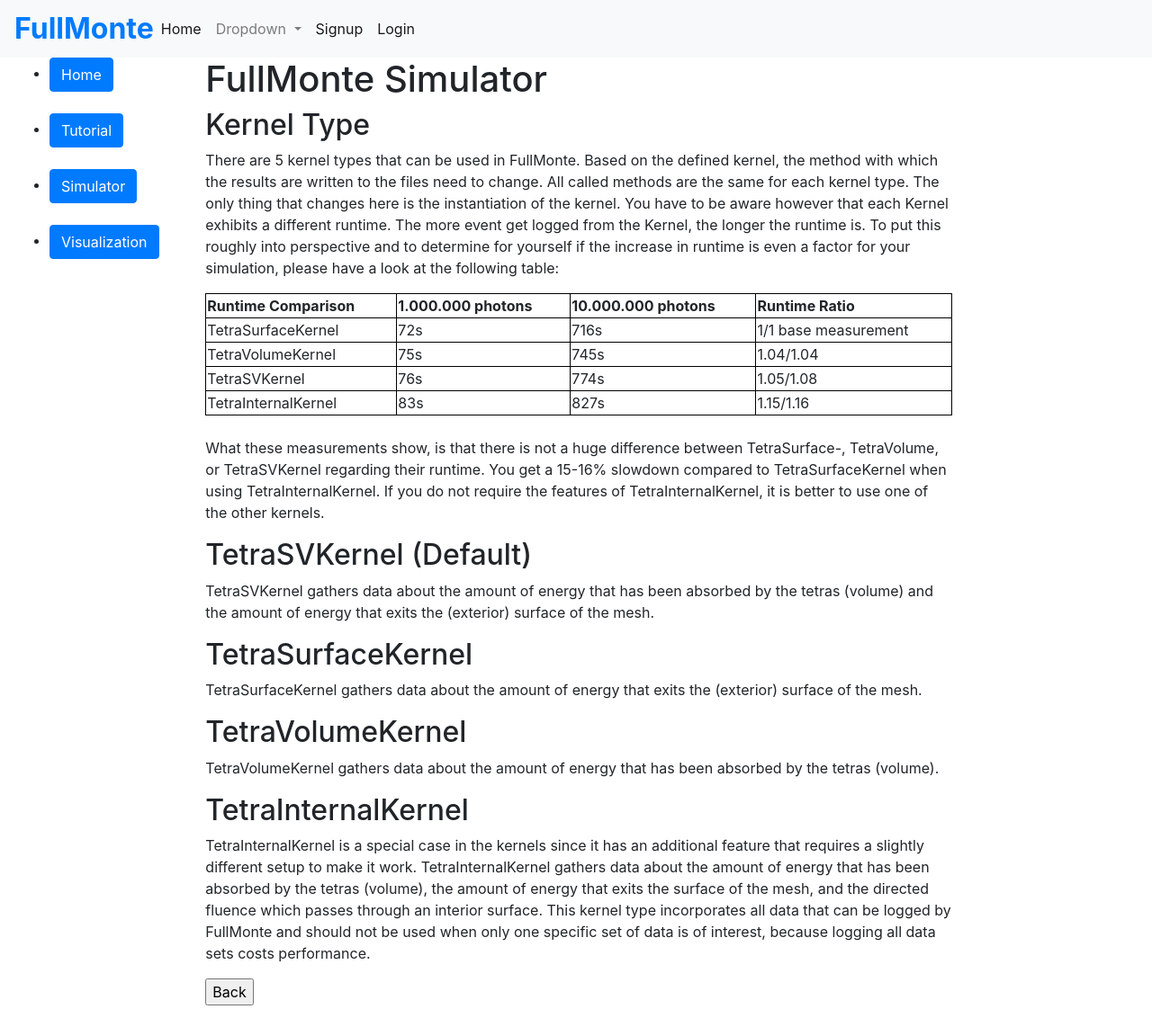
After one commit to nancytaen/FullMonteWeb, a Django app: page /application/kernel_info in a window 1280 px wide. The commit adds this page. Shown: the whole page at 90% size. Run offline with Django 3.2, Linux system fonts and the light colour scheme; some libraries are stand-ins or nearby versions.

Commit message:
Added info page for kernel type, along with additional validation for forms

```diff
--- a/application/forms.py
+++ b/application/forms.py
@@ -18,7 +18,7 @@ class tclInputForm(forms.ModelForm):
         }
 
 class materialSet(forms.Form):
-    custom = forms.ModelChoiceField(queryset=Material.objects.all(), required = False)
+    custom = forms.ModelChoiceField(label='Preset', queryset=Material.objects.all(), required = False)
     material = forms.CharField(label='Material',
                                widget=forms.TextInput(attrs={
                                                       'class': 'form-control',
@@ -27,8 +27,8 @@ class materialSet(forms.Form):
                                max_length=255)
     scatteringCoeff = forms.FloatField(label='Scattering Coefficient', min_value=0)
     absorptionCoeff = forms.FloatField(label='Absorption Coefficient', min_value=0)
-    refractiveIndex = forms.FloatField(label='Refractive Index', min_value=0)
-    anisotropy = forms.FloatField(label='Anisotropy', min_value=0)
+    refractiveIndex = forms.FloatField(label='Refractive Index', min_value=1)
+    anisotropy = forms.FloatField(label='Anisotropy', min_value=-1, max_value=1)
 
 class lightSource(forms.Form):
     sourceType = forms.ChoiceField(label='Type', choices=(('Point','Point'),
--- a/application/templates/base_generic.html
+++ b/application/templates/base_generic.html
@@ -10,6 +10,7 @@
 {% bootstrap_messages %}
 
 {% load static %}
+<link rel="stylesheet" href="{% static 'css/styles.css' %}">
 
 <html lang="en">
     <head>
--- /dev/null
+++ b/application/templates/kernel_info.html
@@ -0,0 +1,87 @@
+{% extends 'base_generic.html' %}
+
+{% block content %}
+
+<style>
+    p {
+        margin-right: 20%;
+    }
+
+    table, th, td {
+        border: 1px solid black;
+    }
+</style>
+
+<h1>FullMonte Simulator</h1>
+
+<h2>Kernel Type</h2>
+
+<p>
+There are 5 kernel types that can be used in FullMonte. Based on the defined kernel, the method with which the results are written to the files need to change. All called methods are the same for each kernel type. The only thing that changes here is the instantiation of the kernel. You have to be aware however that each Kernel exhibits a different runtime. The more event get logged from the Kernel, the longer the runtime is. To put this roughly into perspective and to determine for yourself if the increase in runtime is even a factor for your simulation, please have a look at the following table:
+</p>
+
+<table style="width:80%">
+    <tr>
+        <th>Runtime Comparison</th>
+        <th>1.000.000 photons</th>
+        <th>10.000.000 photons</th>
+        <th>Runtime Ratio</th>
+    </tr>
+    <tr>
+        <td>TetraSurfaceKernel</td>
+        <td>72s</td>
+        <td>716s</td>
+        <td>1/1 base measurement</td>
+    </tr>
+    <tr>
+        <td>TetraVolumeKernel</td>
+        <td>75s</td>
+        <td>745s</td>
+        <td>1.04/1.04</td>
+    </tr>
+    <tr>
+        <td>TetraSVKernel</td>
+        <td>76s</td>
+        <td>774s</td>
+        <td>1.05/1.08</td>
+    </tr>
+    <tr>
+        <td>TetraInternalKernel</td>
+        <td>83s</td>
+        <td>827s</td>
+        <td>1.15/1.16</td>
+    </tr>
+</table>
+
+</br>
+<p>
+What these measurements show, is that there is not a huge difference between TetraSurface-, TetraVolume, or TetraSVKernel regarding their runtime. You get a 15-16% slowdown compared to TetraSurfaceKernel when using TetraInternalKernel. If you do not require the features of TetraInternalKernel, it is better to use one of the other kernels.
+</p>
+
+<h2>TetraSVKernel (Default)</h2>
+<p>
+TetraSVKernel gathers data about the amount of energy that has been absorbed by the tetras (volume) and the amount of energy that exits the (exterior) surface of the mesh.
+</p>
+
+<h2>TetraSurfaceKernel</h2>
+<p>
+TetraSurfaceKernel gathers data about the amount of energy that exits the (exterior) surface of the mesh.
+</p>
+
+<h2>TetraVolumeKernel</h2>
+<p>
+TetraVolumeKernel gathers data about the amount of energy that has been absorbed by the tetras (volume).
+</p>
+
+<h2>TetraInternalKernel</h2>
+<p>
+TetraInternalKernel is a special case in the kernels since it has an additional feature that requires a slightly different setup to make it work. TetraInternalKernel gathers data about the amount of energy that has been absorbed by the tetras (volume), the amount of energy that exits the surface of the mesh, and the directed fluence which passes through an interior surface. This kernel type incorporates all data that can be logged by FullMonte and should not be used when only one specific set of data is of interest, because logging all data sets costs performance.
+</p>
+
+<form>
+    <input type="button" value="Back" onclick="history.back()">
+</form>
+
+<br/>
+
+{% endblock %}
--- a/application/templates/simulator.html
+++ b/application/templates/simulator.html
@@ -21,11 +21,14 @@
     <button id='advanced'>Advanced Options</button>
 
     <div id='advancedOption' class='table'>
-        <br/>
         {% csrf_token %}
         {{ form.kernelType.label_tag }}
         {{ form.kernelType.errors }}
         {{ form.kernelType }}
+        </br>
+        <a href="{% url 'kernel_info' %}">
+            Click here for more info about the kernel type.
+        </a>
     </div>
 
     <p><br/><input type="submit" value="Next"></p>
--- a/application/templates/simulator_source.html
+++ b/application/templates/simulator_source.html
@@ -14,7 +14,7 @@
             </table>
         {% endfor %}
     </div>
-    <input type="button" value="Add More" id="add_more">
+    <input type="button" value="Add Row" id="add_row">
         <div id="empty_form" class="table" style="display:none">
             <table class='no_error'>
                 {% csrf_token %}
@@ -24,7 +24,7 @@
 
         <script src="https://ajax.googleapis.com/ajax/libs/jquery/2.1.1/jquery.min.js"></script>
         <script>
-            $('#add_more').click(function() {
+            $('#add_row').click(function() {
                                  var form_idx = $('#id_form-TOTAL_FORMS').val();
                                  $('#form_set').append($('#empty_form').html().replace(/__prefix__/g, form_idx));
                                  $('#id_form-TOTAL_FORMS').val(parseInt(form_idx) + 1);
@@ -41,4 +41,6 @@
     <input type="button" value="Back" onclick="history.back()">
 </form>
 
+<br/>
+
 {% endblock %}
--- a/application/urls.py
+++ b/application/urls.py
@@ -29,6 +29,9 @@ urlpatterns = [
     # /application/tcl_viewer
     path('tcl_viewer', views.tclViewer, name='tcl_viewer'),
 
+    # /application/kernel_info
+    path('kernel_info', views.kernelInfo, name='kernel_info'),
+
     path('signup', views.signup, name='signup'),
 
     path('login', views.LoginView.as_view(), name='login'),
--- a/application/views.py
+++ b/application/views.py
@@ -155,6 +155,10 @@ def tclViewer(request):
 
     return render(request, "tcl_viewer.html", context)
 
+# page for diplaying info about kernel type
+def kernelInfo(request):
+    return render(request, "kernel_info.html")
+
 def signup(request):
     if request.method == 'POST':
         form = SignUpForm(request.POST)
```
Also changed, not shown: application/templates/simulator_material.html (+98 -6 lines).
